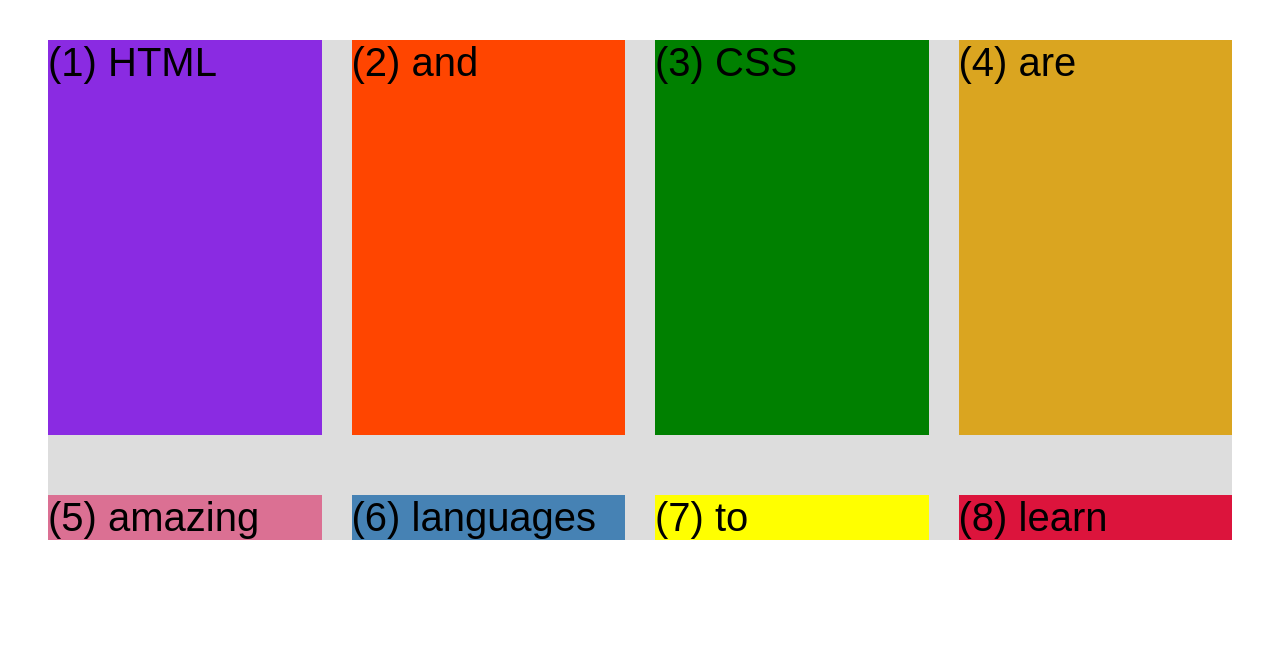
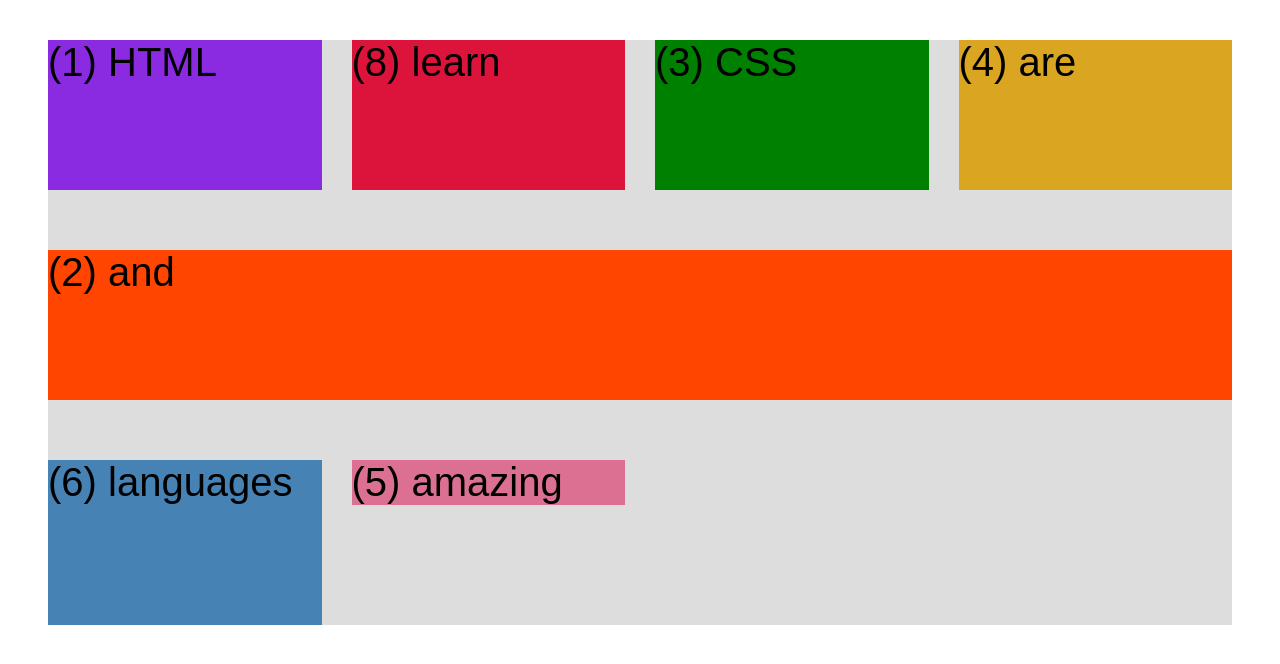
Before and after one commit to wakabibrian/HTML-and-CSS-Course-by-Jonas, a website: page 04-CSS-Layouts/css-grid.html in a window 1280 px wide. Drawn offline with Linux system fonts and the light colour scheme.

Commit message:
feat: Add Placing and Spanning Grid Items

```diff
--- a/04-CSS-Layouts/css-grid.html
+++ b/04-CSS-Layouts/css-grid.html
@@ -14,7 +14,7 @@
       }
       .el--3 {
         background-color: green;
-        /* height: 150px; */
+        height: 150px;
       }
       .el--4 {
         background-color: goldenrod;
@@ -49,8 +49,8 @@
         /* grid-template-columns: 1fr 1fr 1fr auto; */
         grid-template-columns: repeat(4, 1fr);
         /* grid-template-rows: 1fr 1fr; */
-        grid-template-rows: 1fr auto;
-        height: 500px;
+        grid-template-rows: 1fr 1fr;
+        /* height: 500px; */
 
         /* gap: 30px; */
         column-gap: 30px;
@@ -71,6 +71,24 @@
 
         /* CSS GRID */
       }
+
+      .el--8 {
+        grid-column: 2/3;
+        /* grid-row: 1 / span 2; */
+        grid-row: 1/2;
+      }
+
+      .el--2 {
+        /* grid-column: 1/4; */
+        /* grid-column: 1 / span 3; */
+        /* grid-column: 1 / span 4; */
+        grid-column: 1 / -1;
+        grid-row: 2/3;
+      }
+
+      .el--6 {
+        grid-row: 3/6;
+      }
     </style>
   </head>
   <body>
@@ -81,7 +99,7 @@
       <div class="el el--4">(4) are</div>
       <div class="el el--5">(5) amazing</div>
       <div class="el el--6">(6) languages</div>
-      <div class="el el--7">(7) to</div>
+      <!-- <div class="el el--7">(7) to</div> -->
       <div class="el el--8">(8) learn</div>
     </div>
 
```
